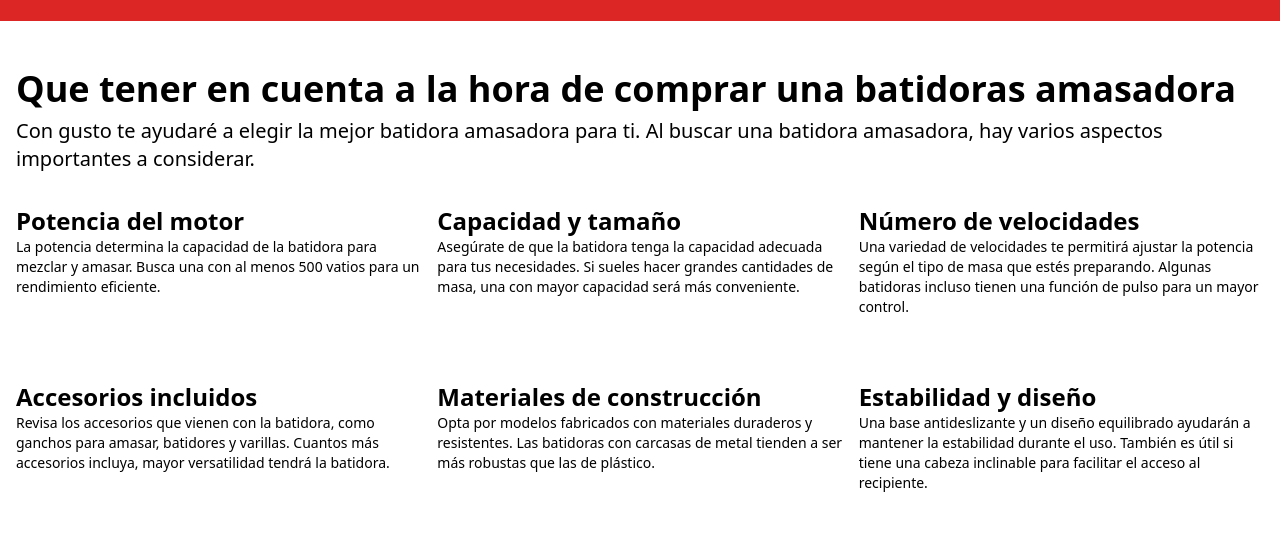
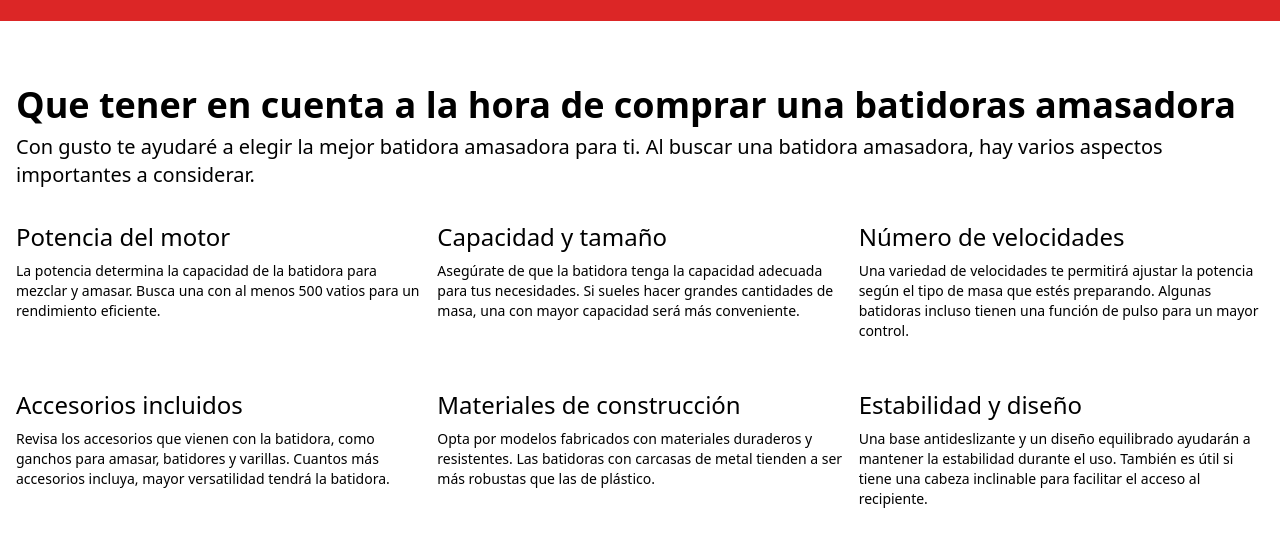
Before and after one commit to JuanDNJ/batidoras-amasadoras, an Astro site: page /que-tener-en-cuenta in a window 1280 px wide. Shown: the part 203-741 px from the top of the page. Built offline with nearby package versions, Linux system fonts and the light colour scheme; Astro itself is replaced by a stand-in of ours.

Commit message:
fix: Arreglando algunos estilos

```diff
--- a/src/components/ArticleTenerEnCuenta.astro
+++ b/src/components/ArticleTenerEnCuenta.astro
@@ -3,7 +3,7 @@ const { title, description, url } = Astro.props;
 ---
 
 <article class="group flex flex-col gap-4 py-4 relative">
-  <section class="group/btn">
+  <section class="group/btn flex flex-col gap-2">
     {
       url && (
         <a
@@ -16,9 +16,9 @@ const { title, description, url } = Astro.props;
       )
     }
 
-    {title && <h2 class="text-2xl md:text-2xl font-bold mt-4">{title}</h2>}
+    {title && <h2 class="text-3xl md:text-2xl">{title}</h2>}
 
-    <p class="text-xl md:text-sm">
+    <p class="text-xl md:text-sm lg:text-xs]">
       {description}
     </p>
   </section>
--- a/src/pages/que-tener-en-cuenta/index.astro
+++ b/src/pages/que-tener-en-cuenta/index.astro
@@ -13,7 +13,7 @@ const filterPosts = blenders.filter((post) => !post.frontmatter.slug);
         considerar.`}
 >
   <article class="flex flex-col p-4">
-    <header class="grid gap-2">
+    <header class="grid gap-2 py-4">
       <h1 class="text-3xl md:text-4xl font-bold">
         Que tener en cuenta a la hora de comprar una batidoras amasadora
       </h1>
```
